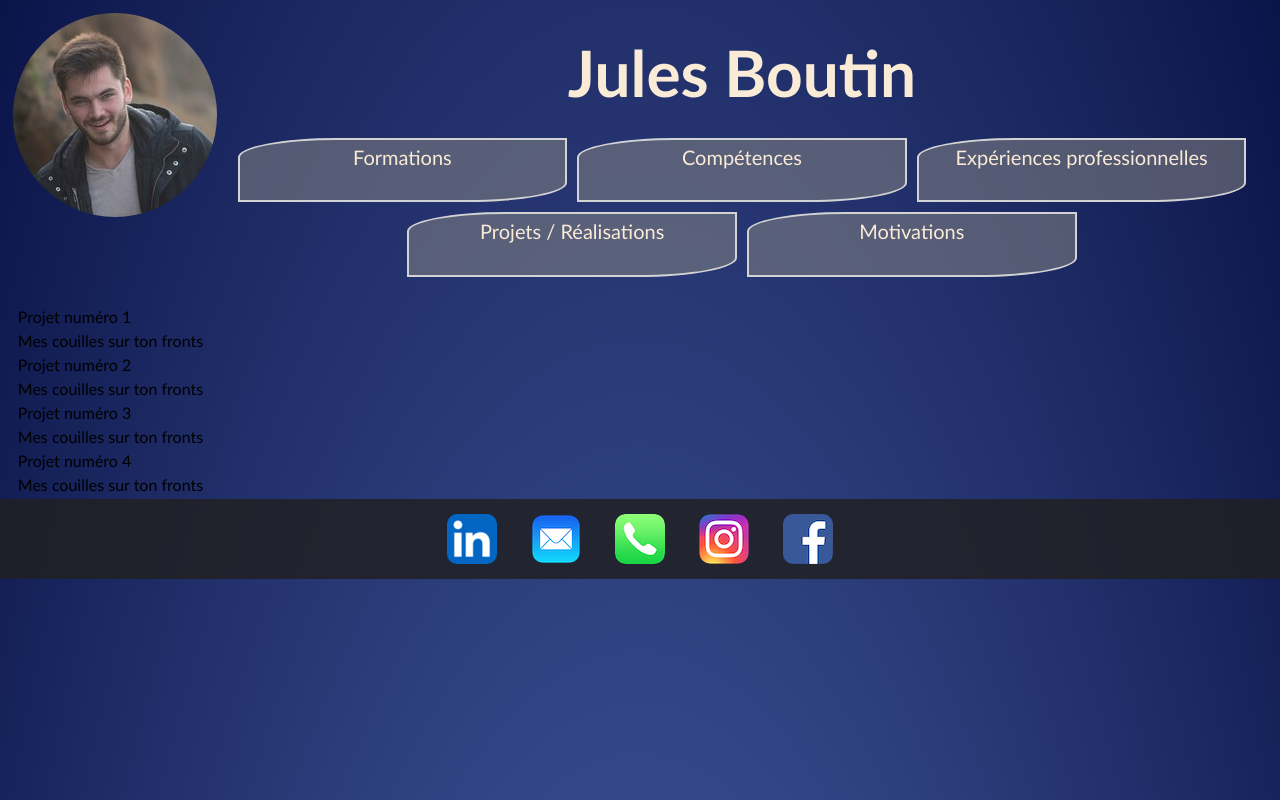
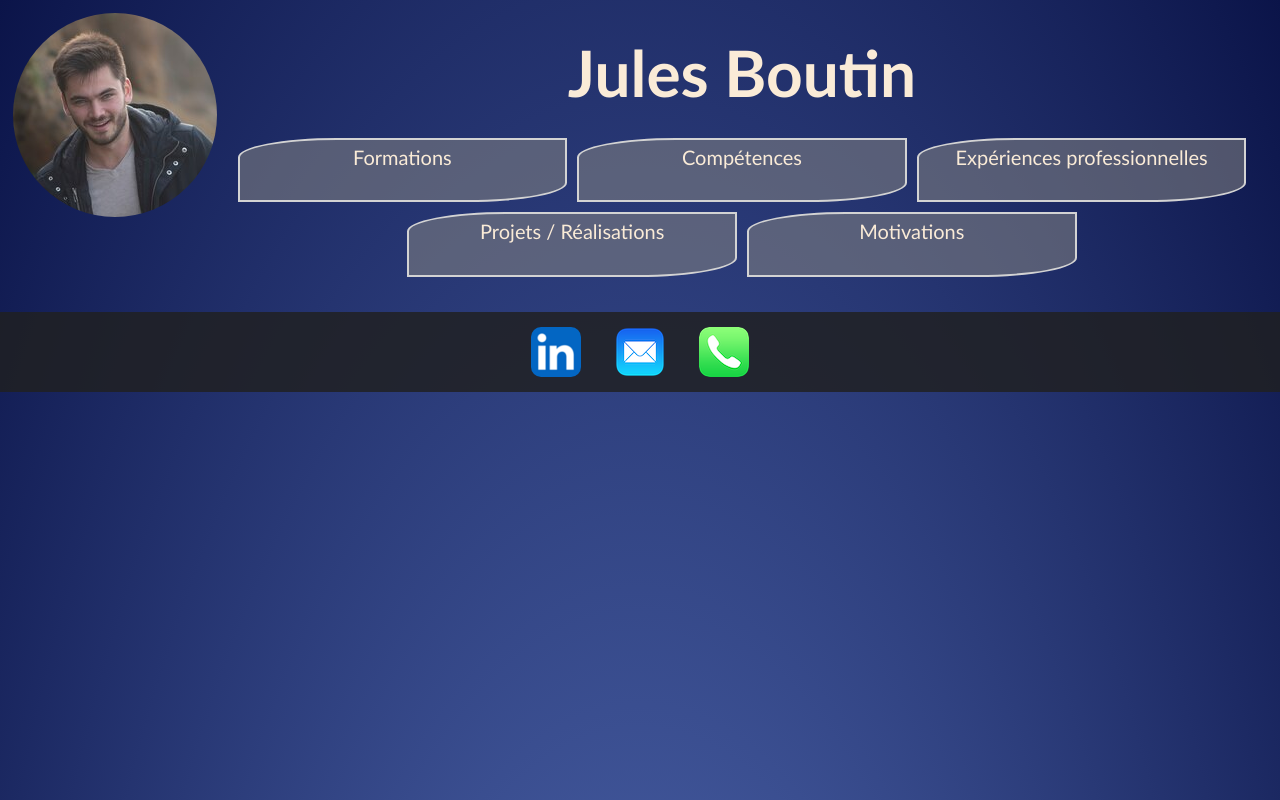
Before and after one commit to JulesBoutin37/CV, a plain HTML site: page Motivations/Motivations.html in a window 1280 px wide. Drawn offline with Linux system fonts and the light colour scheme.

Commit message:
Update Motivations.html

```diff
--- a/Motivations/Motivations.html
+++ b/Motivations/Motivations.html
@@ -26,50 +26,6 @@
         </div>
     </header>
 
-    <nav>
-        <!-- Possibilité de mettre un sommaire de navigation-->
-    </nav>
-
-    <section class="block_projet">
-        <aside>
-            <!-- Photo du projet -->
-        </aside>
-        <article>
-            <p>Projet numéro 1</p>
-            <P>Mes couilles sur ton fronts</P>
-        </article>
-    </section>
-
-    <section class="block_projet">
-        <aside>
-            <!-- Photo du projet -->
-        </aside>
-        <article>
-            <p>Projet numéro 2</p>
-            <P>Mes couilles sur ton fronts</P>
-        </article>
-    </section>
-
-    <section class="block_projet">
-        <aside>
-            <!-- Photo du projet -->
-        </aside>
-        <article>
-            <p>Projet numéro 3</p>
-            <P>Mes couilles sur ton fronts</P>
-        </article>
-    </section>
-
-    <section class="block_projet">
-        <aside>
-            <!-- Photo du projet -->
-        </aside>
-        <article>
-            <p>Projet numéro 4</p>
-            <P>Mes couilles sur ton fronts</P>
-        </article>
-    </section>
-
     <footer>
         <!-- Liens Linkedin -->
         <a href="https://linkedin.com/in/jules-boutin-brest" target="_blank"><img src="../Images/Linkedin.png" title="LinkedIn" alt="Lien LinkedIn"></a>
@@ -77,10 +33,6 @@
         <a href="mailto:jules.boutin24@gmail.com" target="_blank"><img src="../Images/Mail.png" title="jules.boutin24@gmail.com" alt="Lien Mail"></a>
         <!-- Liens téléphone -->
         <a href="tel:0766247537" target="_blank"><img src="../Images/Telephone.png" title="07.66.24.75.37" alt="Lien Telephone"></a>
-        <!-- Liens Instagram -->
-        <a href="https://www.instagram.com/jules.boutbout/" target="_blank"><img src="../Images/Instagram.png" title="Instagram" alt="Lien Instagram"></a>
-        <!-- Liens facebook -->
-        <a href="https://facebook.com/profile.php?id=100021798796065" target="_blank"><img src="../Images/Facebook.png" title="Facebook" alt="Lien Facebook"></a>
     </footer>
 
 </body>
```
